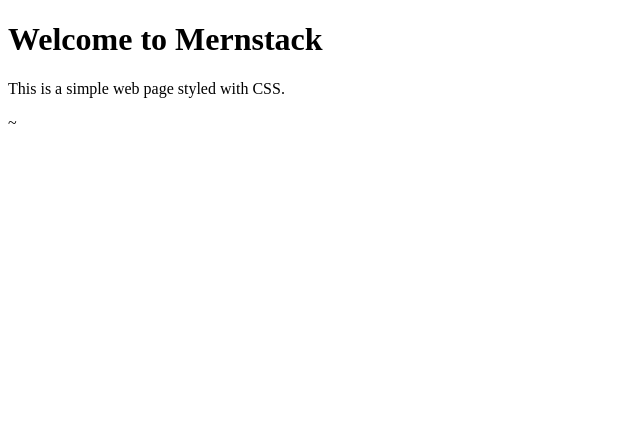
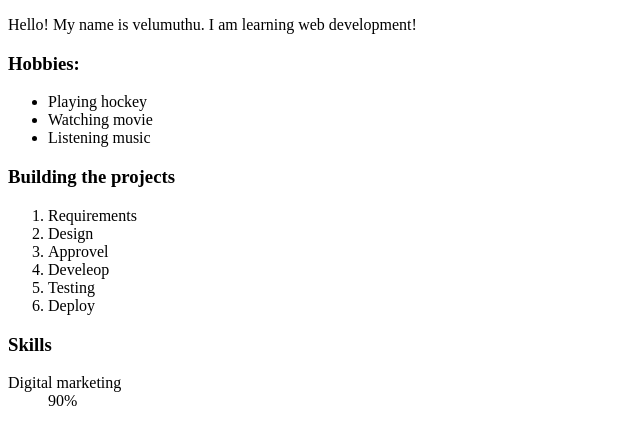
Before and after one commit to velumuthu/mern1, a plain HTML site: page index.html in a window 1280 px wide. Shown: the whole page, without its empty margins (0-640 px from the left). Drawn offline with Linux system fonts and the light colour scheme.

Commit message:
First commit - Initail

```diff
--- a/index.html
+++ b/index.html
@@ -4,12 +4,30 @@
     <meta charset="UTF-8">
     <meta name="viewport" content="width=device-width, initial-scale=1.0">
     <link rel="stylesheet" href="style.css">
+    <script src="script.js" defer></script>
     <title>Mernstack</title>
 </head>
 <body>
-    <div class="container">
-        <h1>Welcome to Mernstack</h1>
-        <p>This is a simple web page styled with CSS.</p>
-    </div>~
+    <p>Hello! My name is velumuthu. I am learning web development!</p>
+    <h3>Hobbies:</h3>
+    <ul>
+        <li>Playing hockey</li>
+        <li>Watching movie</li>
+        <li>Listening music</li>
+    </ul>
+    <h3>Building the projects</h3>
+    <ol>
+        <li>Requirements</li>
+        <li>Design</li>
+        <li>Approvel</li>
+        <li>Develeop</li>
+        <li>Testing</li>
+        <li>Deploy</li>
+    </ol>
+    <h3>Skills</h3>
+    <dl>
+        <dt>Digital marketing</dt>
+        <dd>90%</dd>
+    </dl>
 </body>
 </html>
--- a/script.js
+++ b/script.js
@@ -0,0 +1 @@
+console.log("Hello, MERN Stack!");
```
